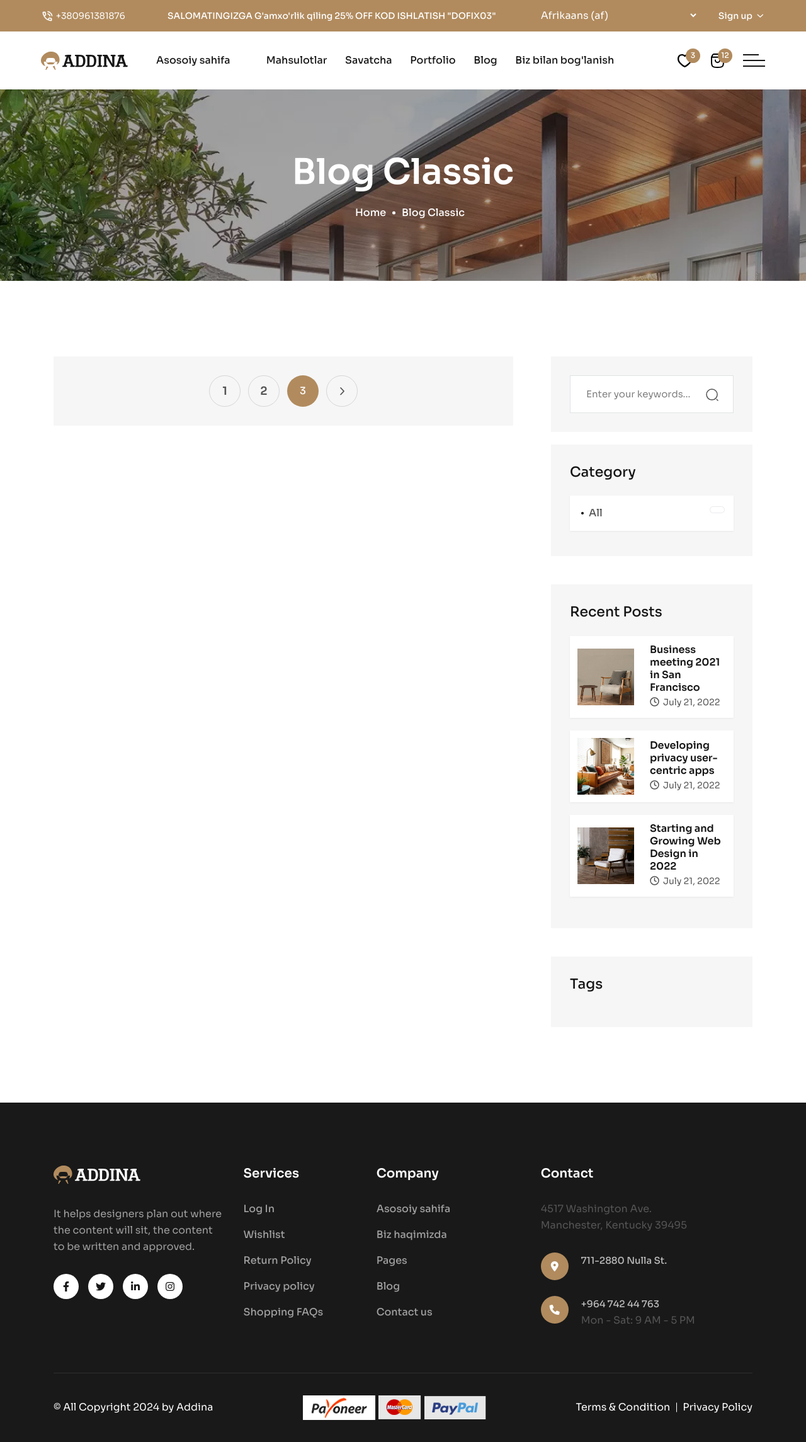
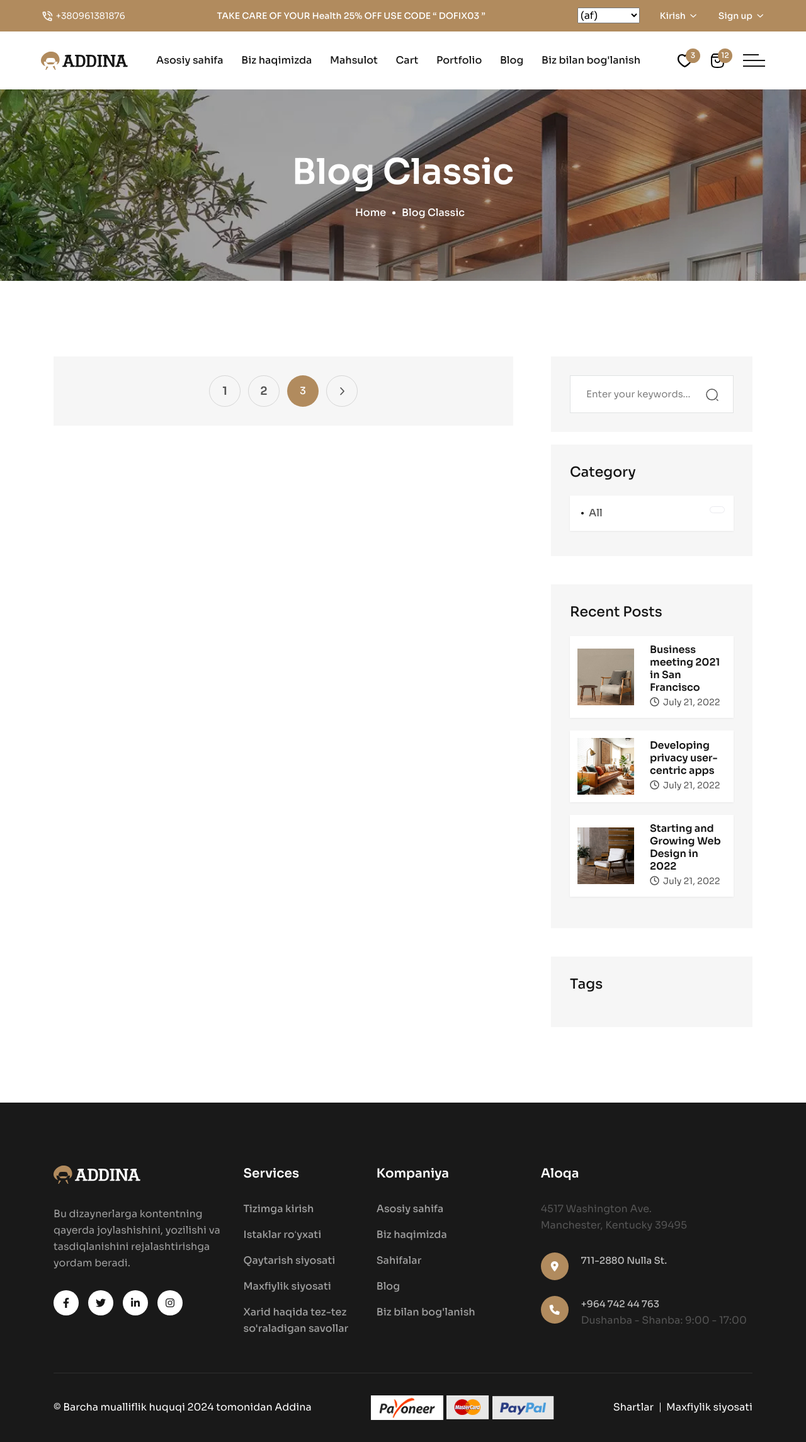
Before and after one commit to Sifat-IT-Academy/addina, a Django app: template templates/blog.html in a window 1280 px wide. Shown: the whole page at 63% size. Run offline with Django 5.2, Linux system fonts and the light colour scheme; the template is opened without the code that fills it, so the values that code supplies are empty; some libraries are stand-ins or nearby versions.

Commit message:
Update base.html

```diff
--- a/templates/base.html
+++ b/templates/base.html
@@ -15,6 +15,7 @@
    <link rel="shortcut icon" type="image/x-icon" href="{% static 'imgs/furniture/favicon.png' %}">
 
    <!-- CSS here -->
+   <link rel="stylesheet" href="{% static 'css/languages.css' %}">
    <link rel="stylesheet" href="{% static 'css/bootstrap.min.css' %}">
    <link rel="stylesheet" href="{% static 'css/meanmenu.min.css' %}">
    <link rel="stylesheet" href="{% static 'css/animate.css' %}">
@@ -83,7 +84,7 @@
             <div class="offcanvas__content">
                <div class="offcanvas__top mb-40 d-flex justify-content-between align-items-center">
                   <div class="offcanvas__logo">
-                     <a href="#">
+                     <a href="index.html">
                         <img src="{% static 'imgs/furniture/logo/logo-light.svg' %}" alt="logo not found">
                      </a>
                   </div>
@@ -96,7 +97,7 @@
 
                <div class="mobile-menu fix mb-40"></div>
                <div class="offcanvas__contact mt-30 mb-20">
-                  <h4>{% blocktranslate %} Kontakt malumotlari {% endblocktranslate %}</h4>
+                  <h4>Contact Info</h4>
                   <ul>
                      <li class="d-flex align-items-center">
                         <div class="offcanvas__contact-icon mr-15">
@@ -224,15 +225,9 @@
                                     <span class="old-price">$30.35</span>
                                     <span class="new-price">$19.25</span>
                                  </div>
-                                 <!-- <p>Priyoshop has brought to you the Hijab 3 Pieces Combo Pack PS23. It is a completely
+                                 <p>Priyoshop has brought to you the Hijab 3 Pieces Combo Pack PS23. It is a completely
                                     modern design and you feel comfortable to put on this hijab. Buy it at the best
-                                    price.</p> -->
-                                 <p>{% blocktranslate %}
-                                    Priyoshop sizga PS23 Hijobli 3 Pieces Combo Packni olib keldi. Bu butunlay
-                                    zamonaviy dizayn va siz ushbu hijobni kiyishni qulay his qilasiz. Uni eng yaxshi narxda sotib oling
-                                    narx.
-                                    {% endblocktranslate %}
-                                 </p>
+                                    price.</p>
 
                                  <div class="product__details-action mb-35">
                                     <div class="product__quantity">
@@ -295,31 +290,26 @@
                      <a href="tel:+380961381876">+380961381876</a>
                   </div>
                   <div class="header-top-notice d-none d-lg-block">
-                     <!-- <p>TAKE CARE OF YOUR Health <span class="text-white">25% OFF</span> USE CODE “ DOFIX03 ”</p> -->
-                     <p>
-                        {% blocktranslate %}
-                        SALOMATINGIZGA G'amxo'rlik qiling
-                        {% endblocktranslate %}
-                        <span class="text-white">25% OFF</span>
-                        {% blocktranslate %}
-                        KOD ISHLATISH
-                        {% endblocktranslate %}
-                        "DOFIX03"
-                    </p>
-
+                     <p>TAKE CARE OF YOUR Health <span class="text-white">25% OFF</span> USE CODE “ DOFIX03 ”</p>
                   </div>
 
 
                   <div class="tp-header-top-menu d-flex align-items-center justify-content-end">
                      <div class="header-lang-item header-lang">
-                        <form action="{% url 'set_language' %}" method="post">{% csrf_token %}
+                        <form id="language-form" action="{% url 'set_language' %}" method="post">
+                            {% csrf_token %}
                             <input name="next" type="hidden" value="{{ redirect_to }}">
-                            <select style="background-color: transparent; border: none; outline: none; color: #fff;" name="language" onchange="this.form.submit()">
+                            <select name="language" id="language-select" class="custom-lang-select">
+                                {% get_current_language as LANGUAGE_CODE %}
                                 {% get_available_languages as LANGUAGES %}
                                 {% get_language_info_list for LANGUAGES as languages %}
                                 {% for language in languages %}
-                                    <option style="color: #000;" value="{{ language.code }}"{% if language.code == LANGUAGE_CODE %} selected{% endif %}>
-                                        {{ language.name_local }} ({{ language.code }})
+                                    <option value="{{ language.code }}" {% if language.code == LANGUAGE_CODE %} selected {% endif %}>
+                                        {% if language.code == 'uz' %}
+                                             ({{ language.code }})
+                                        {% else %}
+                                       ({{ language.code }})
+                                        {% endif %}
                                     </option>
                                 {% endfor %}
                             </select>
@@ -328,6 +318,17 @@
 
 
 
+                     <div class="header-lang-item tp-header-currency">
+                        <span class="header-currency-toggle text-white" id="header-currency-toggle">{% blocktranslate %}Kirish{% endblocktranslate %}</span>
+                        <ul>
+                           <li>
+                              <a class="furniture-clr-hover" href="{% url 'login-page'%}">{% blocktranslate %}Kirish{% endblocktranslate %}</a>
+                           </li>
+                           <li>
+                              <a class="furniture-clr-hover" href="{% url 'register-page'%}">{% blocktranslate %}Ro'yhatdan utish{% endblocktranslate %}</a>
+                           </li>
+                        </ul>
+                     </div>
                      <div class="header-lang-item tp-header-setting">
 
                         <span class="header-setting-toggle text-white" id="header-setting-toggle">
@@ -346,7 +347,12 @@
                               <a class="furniture-clr-hover" href="{% url 'profile-page' request.user.id %}">My Profile</a>
 
                            </li>
-
+                           <li>
+                              <a class="furniture-clr-hover" href="wishlist.html">Wishlist</a>
+                           </li>
+                           <li>
+                              <a class="furniture-clr-hover" href="cart.html">Cart</a>
+                           </li>
                            <li>
                               <a href="{% url 'logout-page' %}">Logout</a>
                            </li>
@@ -363,7 +369,7 @@
                   <div class="header-main-4">
                      <div class="header-left">
                         <div class="header-logo">
-                           <a href="{% url 'home-page' %}">
+                           <a href="index.html">
                               <img src="{% static 'imgs/furniture/logo/logo.svg' %}" alt="logo not found">
                            </a>
                         </div>
@@ -372,26 +378,26 @@
                               <nav id="mobile-menu">
                                  <ul>
                                     <li class="has-dropdown">
-                                       <a href="{% url 'home-page' %}">{% blocktranslate %} Asosoiy sahifa {% endblocktranslate %}</a>
+                                       <a href="{% url 'home-page' %}">{% blocktranslate %}Asosiy sahifa{% endblocktranslate %}</a>
                                     </li>
                                     <li>
-                                       {% comment %} <a href="{% url 'about-page' %}">{% blocktranslate %} Biz haqimizda {% endblocktranslate %}</a> {% endcomment %}
+                                       <a href="{% url 'about-page' %}">{% blocktranslate %}Biz haqimizda{% endblocktranslate %}</a>
                                     </li>
                                     <li class="has-dropdown">
-                                       <a href="{% url 'product-page' %}">{% blocktranslate %} Mahsulotlar {% endblocktranslate %}</a>
+                                       <a href="{% url 'product-page' %}">{% blocktranslate %}Mahsulot{% endblocktranslate %}</a>
 
                                     </li>
                                     <li class="has-dropdown">
-                                       <a href="{% url 'cart-page' %}">{% blocktranslate %} Savatcha {% endblocktranslate %}</a>
+                                       <a href="{% url 'cart-page' %}">{% blocktranslate %} Cart{% endblocktranslate %}   </a>
                                     </li>
                                     <li class="has-dropdown">
-                                       <a href="{% url 'portfolio-page' %}">Portfolio</a>
+                                       <a href="{% url 'portfolio-page' %}">{% blocktranslate %} Portfolio{% endblocktranslate %}</a>
                                     </li>
                                     <li class="has-dropdown">
-                                       <a href="{% url 'blog-page' %}">Blog</a>
+                                       <a href="{% url 'blog-page' %}">{% blocktranslate %} Blog{% endblocktranslate %}</a>
                                     </li>
                                     <li>
-                                       <a href="{% url 'contact-page' %}">{% blocktranslate %} Biz bilan bog'lanish  {% endblocktranslate %}</a>
+                                       <a href="{% url 'contact-page' %}">{% blocktranslate %} Biz bilan bog'lanish{% endblocktranslate %}</a>
                                     </li>
                                  </ul>
                               </nav>
@@ -471,10 +477,10 @@
             <div class="footer-grid-3">
                <div class="footer-widget-4">
                   <div class="footer-logo mb-35">
-                     <a href="{% url 'home-page' %}"><img src="{% static 'imgs/furniture/logo/logo-light.svg' %}"
+                     <a href="index.html"><img src="{% static 'imgs/furniture/logo/logo-light.svg' %}"
                            alt="image bnot found"></a>
                   </div>
-                  <p>It helps designers plan out where the content will sit, the content to be written and approved.
+                  <p>{% blocktranslate %}Bu dizaynerlarga kontentning qayerda joylashishini, yozilishi va tasdiqlanishini rejalashtirishga yordam beradi.{% endblocktranslate %}
                   </p>
                   <div class="theme-social">
                      <a class="furniture-bg-hover" href="#"><i class="fa-brands fa-facebook-f"></i></a>
@@ -489,31 +495,31 @@
                   </div>
                   <div class="footer-link">
                      <ul>
-                        <li><a href="error.html">Log In</a></li>
-                        <li><a href="wishlist.html">Wishlist</a></li>
-                        <li><a href="error.html">Return Policy</a></li>
-                        <li><a href="error.html">Privacy policy</a></li>
-                        <li><a href="faq.html">Shopping FAQs</a></li>
+                        <li><a href="error.html">{% blocktranslate %}Tizimga kirish{% endblocktranslate %}</a></li>
+                        <li><a href="wishlist.html">{% blocktranslate %}Istaklar roʻyxati{% endblocktranslate %}</a></li>
+                        <li><a href="error.html">{% blocktranslate %}Qaytarish siyosati{% endblocktranslate %}</a></li>
+                        <li><a href="error.html">{% blocktranslate %}Maxfiylik siyosati{% endblocktranslate %}</a></li>
+                        <li><a href="faq.html">{% blocktranslate %}Xarid haqida tez-tez so'raladigan savollar{% endblocktranslate %}</a></li>
                      </ul>
                   </div>
                </div>
                <div class="footer-widget-4">
                   <div class="footer-widget-title">
-                     <h4>Company</h4>
+                     <h4>{% blocktranslate %}Kompaniya{% endblocktranslate %}</h4>
                   </div>
                   <div class="footer-link">
                      <ul>
-                        <li><a href="{% url 'home-page' %}">{% blocktranslate %} Asosoiy sahifa {% endblocktranslate %}</a></li>
-                        <li><a href="{% url 'about-page' %}">{% blocktranslate %} Biz haqimizda {% endblocktranslate %}</a></li>
-                        <li><a href="{% url 'about-page' %}">Pages</a></li>
-                        <li><a href="{% url 'blog-page' %}">Blog</a></li>
-                        <li><a href="{% url 'contact-page' %}">Contact us</a></li>
+                        <li><a href="index.html">{% blocktranslate %}Asosiy sahifa{% endblocktranslate %}</a></li>
+                        <li><a href="about.html">{% blocktranslate %}Biz haqimizda{% endblocktranslate %} </a></li>
+                        <li><a href="about.html">{% blocktranslate %}Sahifalar{% endblocktranslate %}</a></li>
+                        <li><a href="blog.html">{% blocktranslate %}Blog{% endblocktranslate %}</a></li>
+                        <li><a href="contact.html">{% blocktranslate %}Biz bilan bog'lanish{% endblocktranslate %}</a></li>
                      </ul>
                   </div>
                </div>
                <div class="footer-widget footer-col-4">
                   <div class="footer-widget-title">
-                     <h4>Contact</h4>
+                     <h4>{% blocktranslate %}Aloqa{% endblocktranslate %}</h4>
                   </div>
                   <div class="footer-info mb-35">
                      <p class="w-75">4517 Washington Ave. Manchester, Kentucky 39495</p>
@@ -533,7 +539,7 @@
                         </div>
                         <div class="footer-info-text">
                            <a class="furniture-clr-hover" href="tel:012-345-6789">+964 742 44 763</a>
-                           <p>Mon - Sat: 9 AM - 5 PM</p>
+                           <p>{% blocktranslate %}Dushanba - Shanba: 9:00 - 17:00{% endblocktranslate %}</p>
                         </div>
                      </div>
                   </div>
@@ -546,7 +552,7 @@
       <div class="footer-copyright-area b-t">
          <div class="footer-copyright-wrapper">
             <div class="footer-copyright-text">
-               <p class="mb-0">© All Copyright 2024 by <a target="_blank" class="furniture-clr-hover"
+               <p class="mb-0">{% blocktranslate %}© Barcha mualliflik huquqi 2024 tomonidan{% endblocktranslate %} <a target="_blank" class="furniture-clr-hover"
                      href="#">Addina</a></p>
             </div>
             <div class="footer-payment d-flex align-items-center gap-2">
@@ -568,8 +574,8 @@
             </div>
             <div class="footer-conditions">
                <ul>
-                  <li><a class="furniture-clr-hover" href="#">Terms & Condition</a></li>
-                  <li><a class="furniture-clr-hover" href="#">Privacy Policy</a></li>
+                  <li><a class="furniture-clr-hover" href="#">{% blocktranslate %}Shartlar{% endblocktranslate %}</a></li>
+                  <li><a class="furniture-clr-hover" href="#">{% blocktranslate %}Maxfiylik siyosati{% endblocktranslate %}</a></li>
                </ul>
             </div>
          </div>
@@ -577,7 +583,16 @@
    </div>
 </footer>
  <!-- Footer area end -->
+ <script>
+   document.addEventListener('DOMContentLoaded', function() {
+       const languageSelect = document.getElementById('language-select');
+       const languageForm = document.getElementById('language-form');
 
+       languageSelect.addEventListener('change', function() {
+           languageForm.submit();
+       });
+   });
+</script>
  <!-- JS here -->
   {% block js %} {% endblock js %}
  <script src="{% static 'js/jquery-3.6.0.min.js' %}"></script>
@@ -595,5 +610,5 @@
 </body>
 
 
-<!-- Mirrored from gramentheme.com/html/addina/{% url 'home-page' %} by HTTrack Website Copier/3.x [XR&CO'2014], Mon, 19 Aug 2024 05:35:06 GMT -->
+<!-- Mirrored from gramentheme.com/html/addina/index.html by HTTrack Website Copier/3.x [XR&CO'2014], Mon, 19 Aug 2024 05:35:06 GMT -->
 </html>
```
